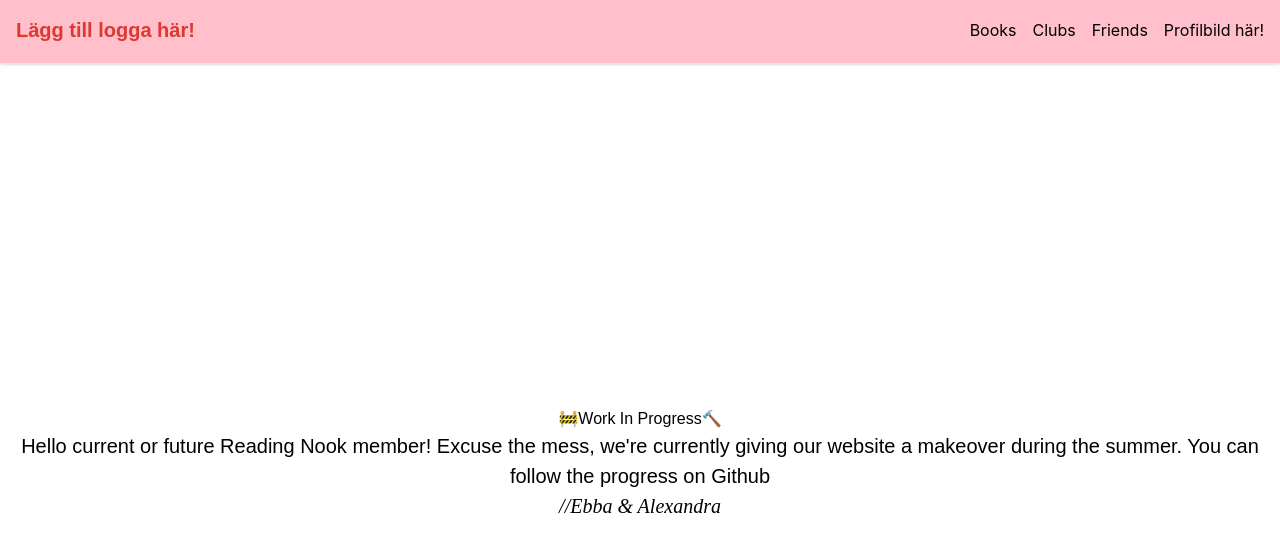
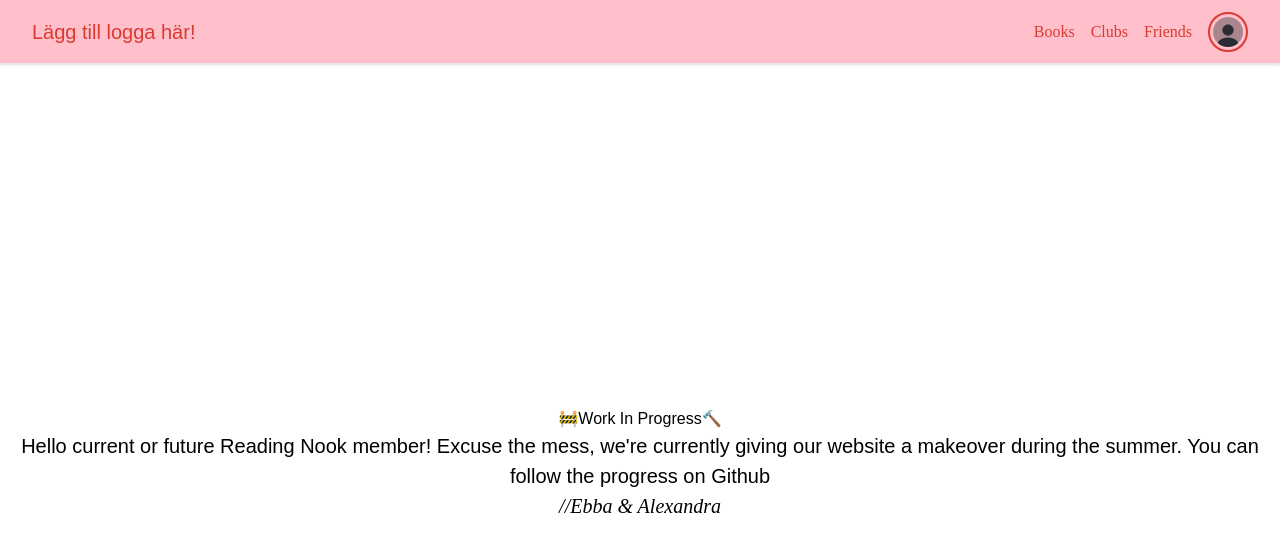
Before and after one commit to gorillagripcore/readingnook.se, a React (Create React App) app: page / in a window 1280 px wide. Shown: the top 552 px of the page. Built offline with nearby package versions, Linux system fonts and the light colour scheme; a web font is replaced by a local one.

Commit message:
Done with the navbar outline. COlors, fonts and basic content is done

```diff
--- a/src/App.js
+++ b/src/App.js
@@ -6,7 +6,7 @@ function App() {
     <div className="App">
       <Navbar />
       <div className='container'>
-        <h1>🚧Work In Progress🔨</h1>
+        <h1 className="items-center">🚧Work In Progress🔨</h1>
         <p>Hello current or future Reading Nook member! Excuse the mess, we're currently giving our website a makeover during the summer. You can follow the progress on <a href="https://github.com/gorillagripcore/readingnook.se" target="_blank" rel="noopener noreferrer">Github</a></p>
         <p className='names'>//Ebba & Alexandra</p>
       </div>
--- a/src/components/Navbar.jsx
+++ b/src/components/Navbar.jsx
@@ -1,15 +1,19 @@
-// src/components/Navbar/Navbar.jsx
+// Navbar/ header component
+
 function Navbar() {
   return (
-    <nav className="bg-main-pink border-b shadow p-4 h-16">
-      <div className="mx-auto flex justify-between items-center">
-        <h1 className="text-xl font-bold text-red-text">Lägg till logga här!</h1>
-        <ul className="flex gap-4">
-          <li><a href="#" className="text-black hover:text-blue-600">Books</a></li>
-          <li><a href="#" className="text-black hover:text-blue-600">Clubs</a></li>
-          <li><a href="#" className="text-black hover:text-blue-600">Friends</a></li>
-          <li><a href="#" className="text-black hover:text-blue-600">Profilbild här!</a></li>
+    <nav className="bg-main-pink border-b shadow h-16">
+      <div className="mx-auto flex justify-between items-center h-full">
+        <h1 className="text-xl font-font-gastromond text-red-text ml-8">Lägg till logga här!</h1>
+        <ul className="flex gap-4 items-center mr-8">
+          <li><a href="#" className="text-red-text font-gastromond hover:text-accents">Books</a></li>
+          <li><a href="#" className="text-red-text font-gastromond hover:text-accents">Clubs</a></li>
+          <li><a href="#" className="text-red-text font-gastromond hover:text-accents">Friends</a></li>
+          <li>
+            <img src="/profile-img.svg" alt="Profile" className="h-10 w-10 border-2 border-red-text rounded-full"/>
+          </li>
         </ul>
+
       </div>
     </nav>
   );
--- a/tailwind.config.js
+++ b/tailwind.config.js
@@ -9,6 +9,11 @@ module.exports = {
         'accents': '#334893',
         'main-background': '#FDE9EF',
       },
+      fontFamily: {
+        benton: ['"benton-modern-display", serif'],
+        gastromond: ['"gastromond", serif'],
+        houschka: ['"houschka-rounded", sans-serif'],
+      },
     },
   },
   plugins: [],
```
Also changed, not shown: public/profile-img.svg (added).
